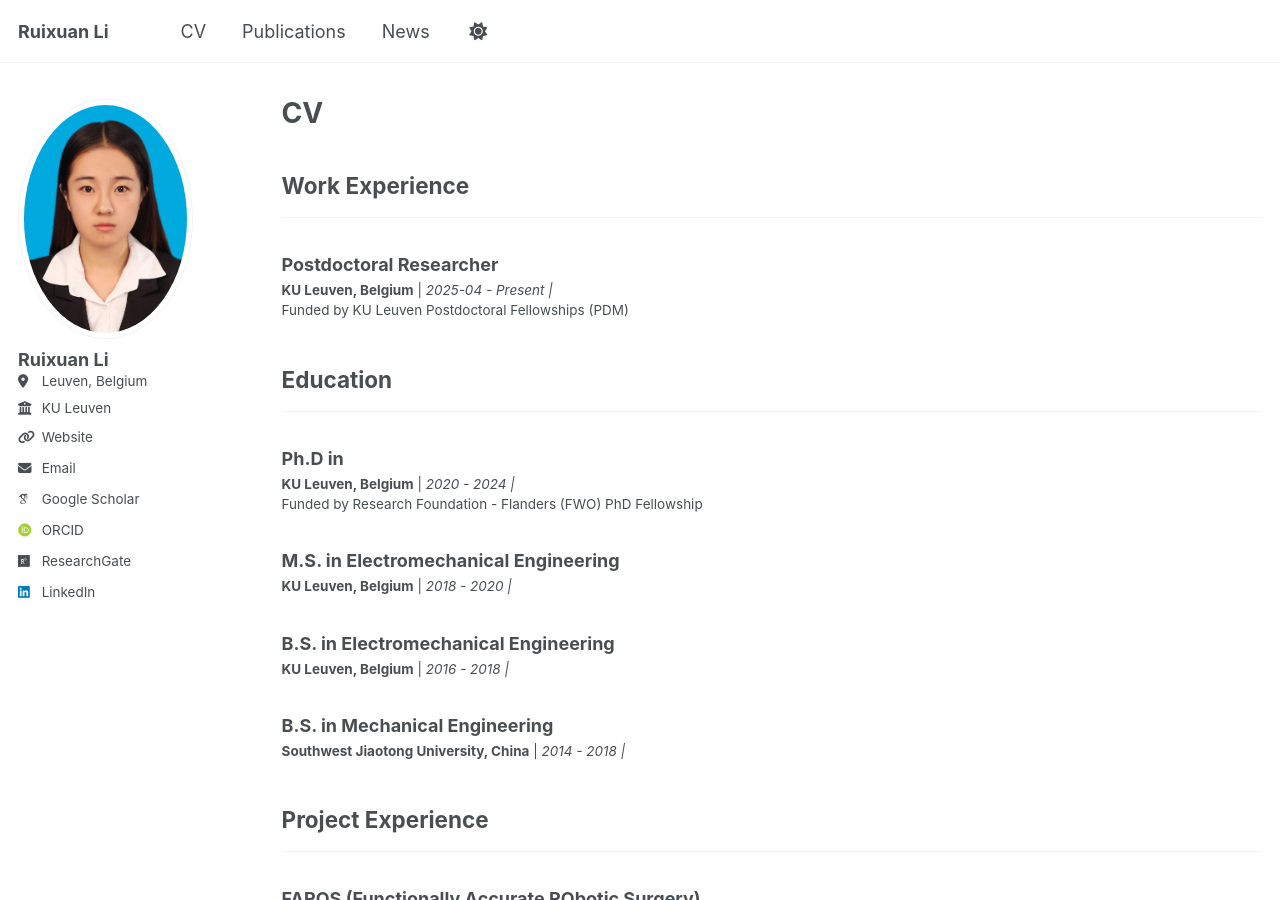
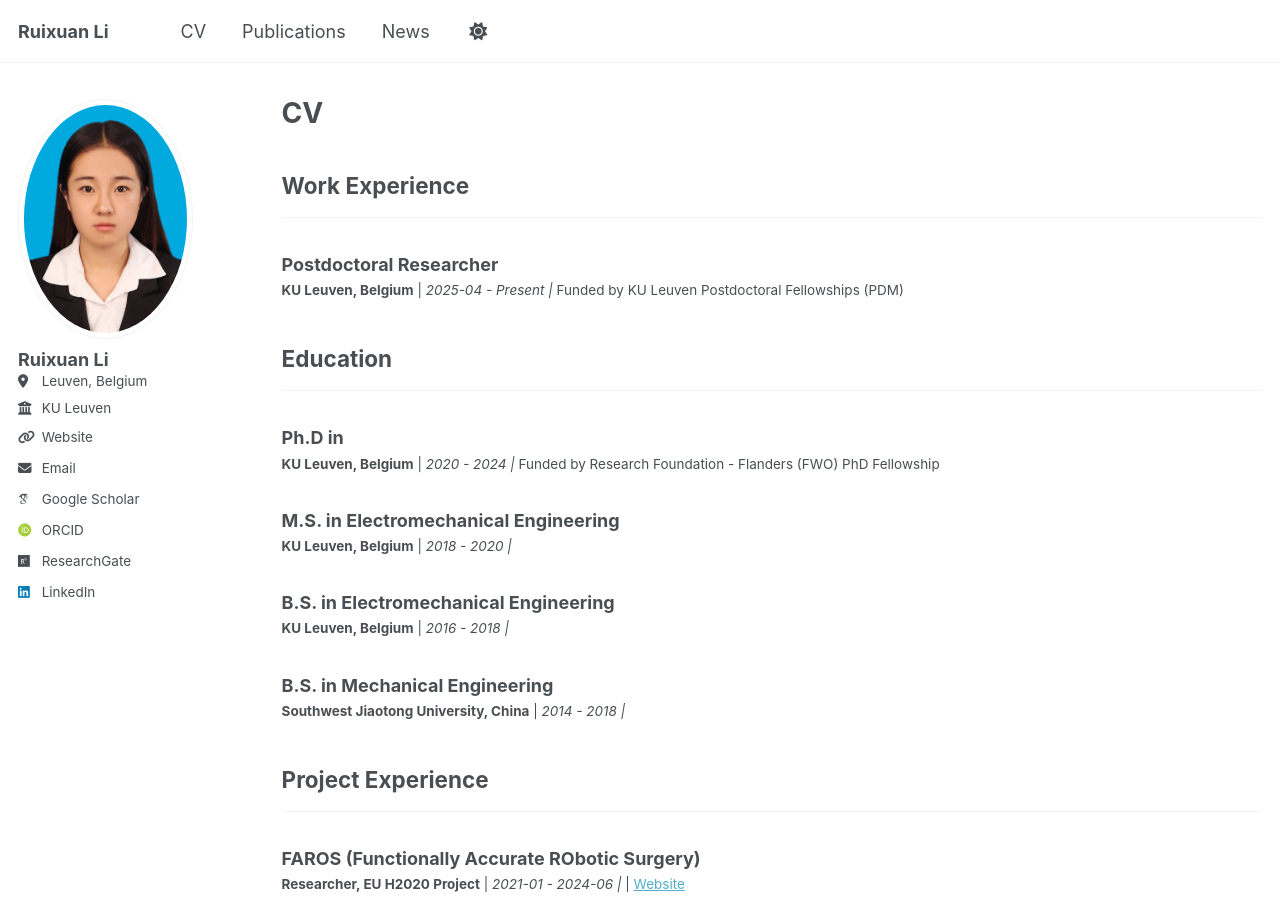
Before and after one commit to Li-Ruixuan/Li-Ruixuan.github.io, a Jekyll site: the page built from _pages/cv.html, in a window 1280 px wide and 900 px high. Built offline with Jekyll 4.4.1, drawn with Linux system fonts in a browser that asks for light colours; some web fonts are replaced.

```diff
--- a/_pages/cv.html
+++ b/_pages/cv.html
@@ -17,7 +17,7 @@ Email: {{ site.data.cv.basics.email }}    -->
 <div class="list__item">
   <article class="archive__item">
     <h3 class="archive__item-title">{{ work.position }}</h3>
-    <p class="archive__item-excerpt"><strong>{{ work.company }}</strong> | <em>{{ work.startDate }}{% if work.endDate %} - {{ work.endDate }}{% else %} - Present{% endif %} | </em>{% if work.summary %}<br>{{ work.summary }}{% endif %}</p>
+    <p class="archive__item-excerpt"><strong>{{ work.company }}</strong> | <em>{{ work.startDate }}{% if work.endDate %} - {{ work.endDate }}{% else %} - Present{% endif %} | </em>{% if work.summary %} {{ work.summary }}{% endif %}</p>
   </article>
 </div>
 {% endfor %}
@@ -29,7 +29,7 @@ Email: {{ site.data.cv.basics.email }}    -->
 <div class="list__item">
   <article class="archive__item">
     <h3 class="archive__item-title">{{ edu.studyType }} in {{ edu.area }}</h3>
-    <p class="archive__item-excerpt"><strong>{{ edu.institution }}</strong> | <em>{{ edu.startDate }}{% if edu.endDate %} - {{ edu.endDate }}{% else %} - Present{% endif %} | </em>{% if edu.summary %}<br>{{ edu.summary }}{% endif %}</p>
+    <p class="archive__item-excerpt"><strong>{{ edu.institution }}</strong> | <em>{{ edu.startDate }}{% if edu.endDate %} - {{ edu.endDate }}{% else %} - Present{% endif %} | </em>{% if edu.summary %} {{ edu.summary }}{% endif %}</p>
   </article>
 </div>
 {% endfor %}
```
